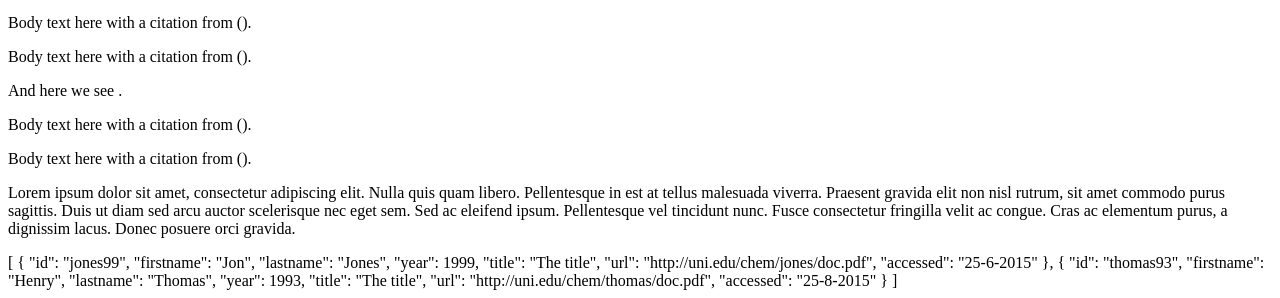
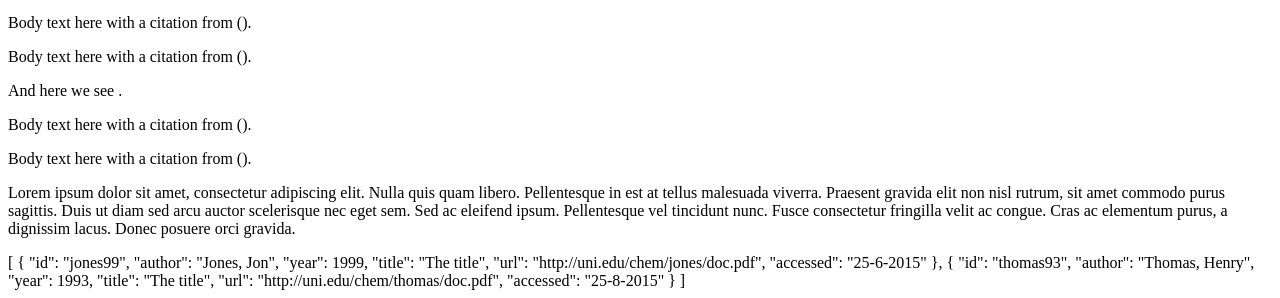
Before and after one commit to weathergard/labcoat, a website: page benchmark.html in a window 1280 px wide. Shown: the part 918-1216 px from the top of the page. Drawn offline with Linux system fonts and the light colour scheme.

Commit message:
Fixed bib data

```diff
--- a/benchmark.html
+++ b/benchmark.html
@@ -103,8 +103,7 @@
       [
         {
           "id": "jones99",
-          "firstname": "Jon",
-          "lastname": "Jones",
+          "author": "Jones, Jon",
           "year": 1999,
           "title": "The title",
           "url": "http://uni.edu/chem/jones/doc.pdf",
@@ -112,8 +111,7 @@
         },
         {
           "id": "thomas93",
-          "firstname": "Henry",
-          "lastname": "Thomas",
+          "author": "Thomas, Henry",
           "year": 1993,
           "title": "The title",
           "url": "http://uni.edu/chem/thomas/doc.pdf",
```
